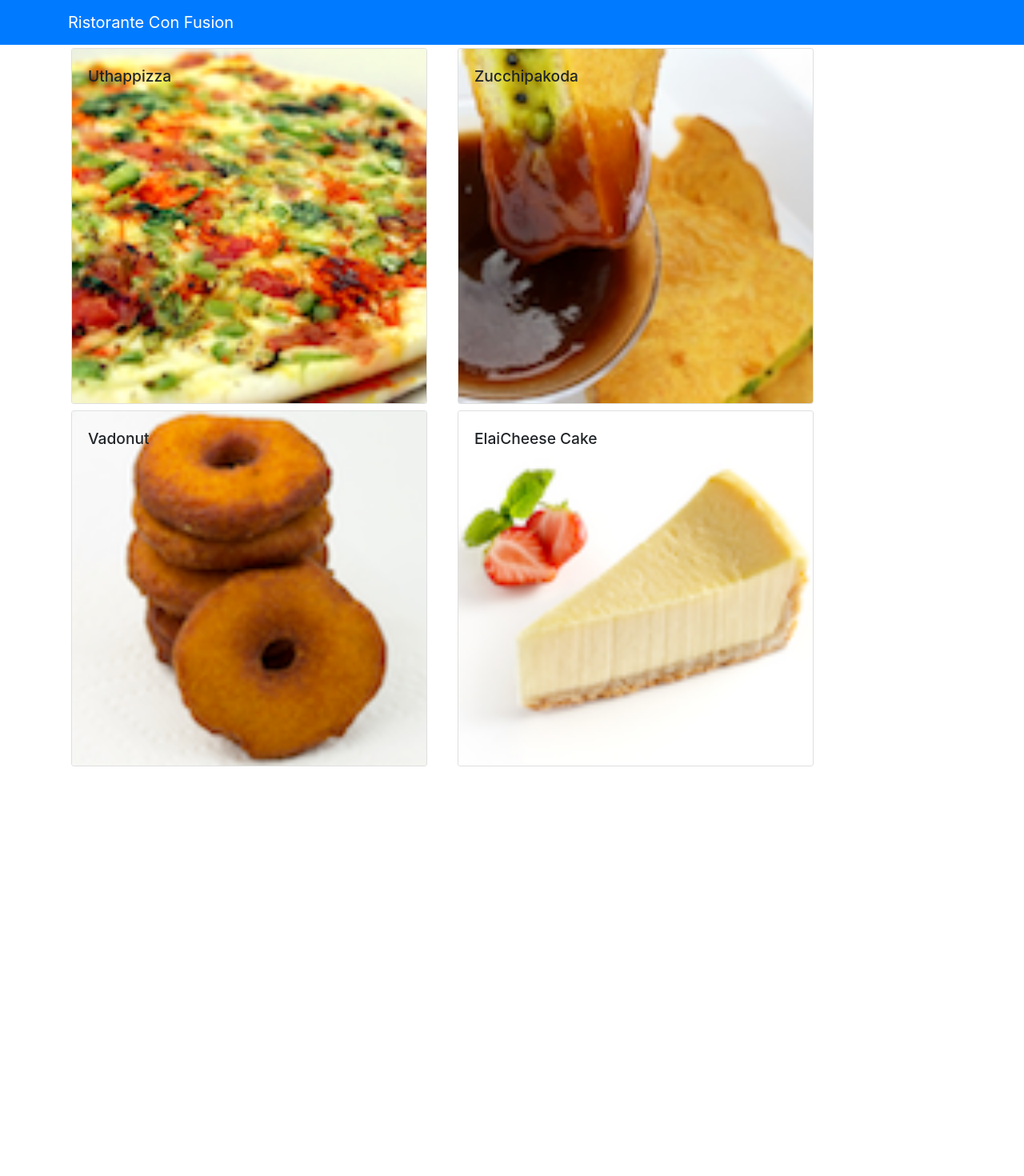
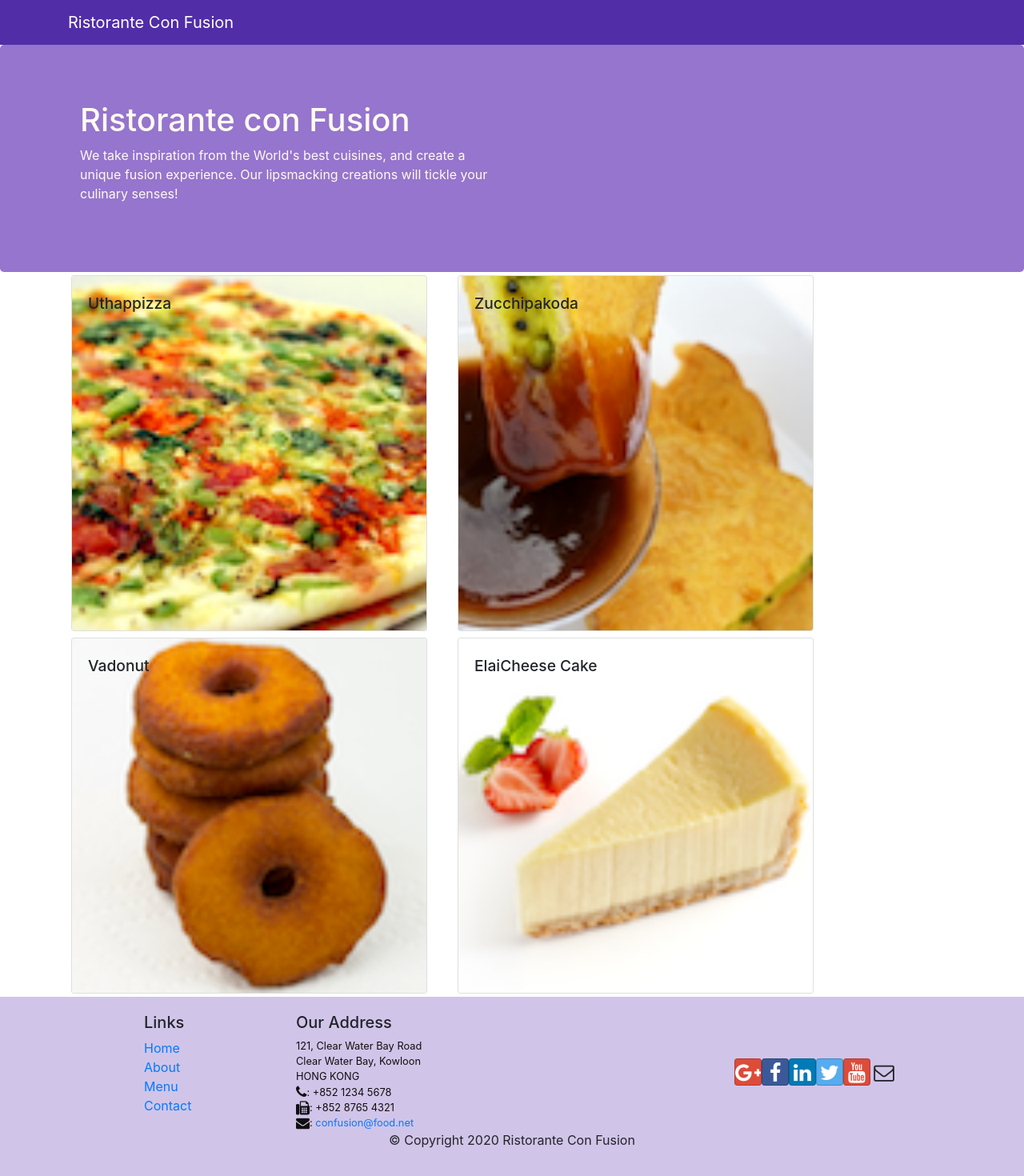
Before and after one commit to SARAAD69/React, a React (Create React App) app: page /contactus in a window 1280 px wide. Shown: the top 1470 px of the page at 80% size. Before the commit the page ends 962 px from the top, so only its background shows below. Built offline with nearby package versions, Linux system fonts and the light colour scheme.

Commit message:
Header and Footer

```diff
--- a/package.json
+++ b/package.json
@@ -7,6 +7,8 @@
     "@testing-library/react": "^9.3.2",
     "@testing-library/user-event": "^7.1.2",
     "bootstrap": "^4.5.2",
+    "bootstrap-social": "^5.1.1",
+    "font-awesome": "^4.7.0",
     "react": "^16.13.1",
     "react-dom": "^16.13.1",
     "react-popper": "^2.2.3",
--- a/src/App.css
+++ b/src/App.css
@@ -2,3 +2,38 @@
     font-size: larger;
     font-weight: 500;
 }
+
+.row-header{
+    margin:0px auto;
+    padding:0px auto;
+}
+
+.row-content {
+    margin:0px auto;
+    padding: 50px 0px 50px 0px;
+    border-bottom: 1px ridge;
+    min-height:400px;
+}
+
+.footer{
+    background-color: #D1C4E9;
+    margin:0px auto;
+    padding: 20px 0px 20px 0px;
+}
+
+.jumbotron {
+    padding:70px 30px 70px 30px;
+    margin:0px auto;
+    background: #9575CD ;
+    color:floralwhite;
+}
+
+address{
+    font-size:80%;
+    margin:0px;
+    color:#0f0f0f;
+}
+
+.navbar-dark {
+    background-color: #512DA8;
+}
--- /dev/null
+++ b/src/components/FooterComponent.js
@@ -0,0 +1,50 @@
+import React from 'react';
+
+function Footer(props) {
+    return(
+    <div className="footer">
+        <div className="container">
+            <div className="row justify-content-center">
+                <div className="col-4 offset-1 col-sm-2">
+                    <h5>Links</h5>
+                    <ul className="list-unstyled">
+                        <li><a href="#">Home</a></li>
+                        <li><a href="#">About</a></li>
+                        <li><a href="#">Menu</a></li>
+                        <li><a href="contactus.html">Contact</a></li>
+                    </ul>
+                </div>
+                <div className="col-7 col-sm-5">
+                    <h5>Our Address</h5>
+                    <address>
+		              121, Clear Water Bay Road<br />
+		              Clear Water Bay, Kowloon<br />
+		              HONG KONG<br />
+		              <i className="fa fa-phone fa-lg"></i>: +852 1234 5678<br />
+		              <i className="fa fa-fax fa-lg"></i>: +852 8765 4321<br />
+		              <i className="fa fa-envelope fa-lg"></i>: <a href="mailto:confusion@food.net">
+                         confusion@food.net</a>
+                    </address>
+                </div>
+                <div className="col-12 col-sm-4 align-self-center">
+                    <div className="text-center">
+                        <a className="btn btn-social-icon btn-google" href="http://google.com/+"><i className="fa fa-google-plus"></i></a>
+                        <a className="btn btn-social-icon btn-facebook" href="http://www.facebook.com/profile.php?id="><i className="fa fa-facebook"></i></a>
+                        <a className="btn btn-social-icon btn-linkedin" href="http://www.linkedin.com/in/"><i className="fa fa-linkedin"></i></a>
+                        <a className="btn btn-social-icon btn-twitter" href="http://twitter.com/"><i className="fa fa-twitter"></i></a>
+                        <a className="btn btn-social-icon btn-google" href="http://youtube.com/"><i className="fa fa-youtube"></i></a>
+                        <a className="btn btn-social-icon" href="mailto:"><i className="fa fa-envelope-o"></i></a>
+                    </div>
+                </div>
+            </div>
+            <div className="row justify-content-center">
+                <div className="col-auto">
+                    <p>© Copyright 2020 Ristorante Con Fusion</p>
+                </div>
+            </div>
+        </div>
+    </div>
+    )
+}
+
+export default Footer;
--- /dev/null
+++ b/src/components/HeaderComponent.js
@@ -0,0 +1,28 @@
+import React, { Component } from 'react';
+import { Navbar, NavbarBrand, Jumbotron } from 'reactstrap';
+
+class Header extends Component {
+  render() {
+    return(
+    <React.Fragment>
+      <Navbar dark>
+        <div className="container">
+            <NavbarBrand href="/">Ristorante Con Fusion</NavbarBrand>
+        </div>
+      </Navbar>
+      <Jumbotron>
+           <div className="container">
+               <div className="row row-header">
+                   <div className="col-12 col-sm-6">
+                       <h1>Ristorante con Fusion</h1>
+                       <p>We take inspiration from the World's best cuisines, and create a unique fusion experience. Our lipsmacking creations will tickle your culinary senses!</p>
+                   </div>
+               </div>
+           </div>
+       </Jumbotron>
+    </React.Fragment>
+    );
+  }
+}
+
+export default Header;
--- a/src/components/MainComponent.js
+++ b/src/components/MainComponent.js
@@ -1,6 +1,7 @@
 import React, { Component } from 'react';
-import { Navbar, NavbarBrand } from 'reactstrap';
 import Menu from './MenuComponent';
+import Header from './HeaderComponent'
+import Footer from './FooterComponent';
 import DishDetail from './DishdetailComponent';
 import { DISHES } from '../shared/dishes';
 
@@ -21,13 +22,10 @@ class Main extends Component {
   render() {
     return (
       <div>
-        <Navbar dark color="primary">
-          <div className="container">
-            <NavbarBrand href="/">Ristorante Con Fusion</NavbarBrand>
-          </div>
-        </Navbar>
+        <Header />
         <Menu dishes={this.state.dishes} onClick={(dishId) => this.onDishSelect(dishId)} />
         <DishDetail dish={this.state.dishes.filter((dish) => dish.id === this.state.selectedDish)[0]} />
+        <Footer />
       </div>
     );
   }
--- a/src/index.js
+++ b/src/index.js
@@ -1,6 +1,8 @@
 import React from 'react';
 import ReactDOM from 'react-dom';
 import 'bootstrap/dist/css/bootstrap.min.css';
+import 'font-awesome/css/font-awesome.css';
+import 'bootstrap-social/bootstrap-social.css';
 import './index.css';
 import App from './App';
 import * as serviceWorker from './serviceWorker';
```
Also changed, not shown: 1 other file (tests, documents, lock files or other folders).
